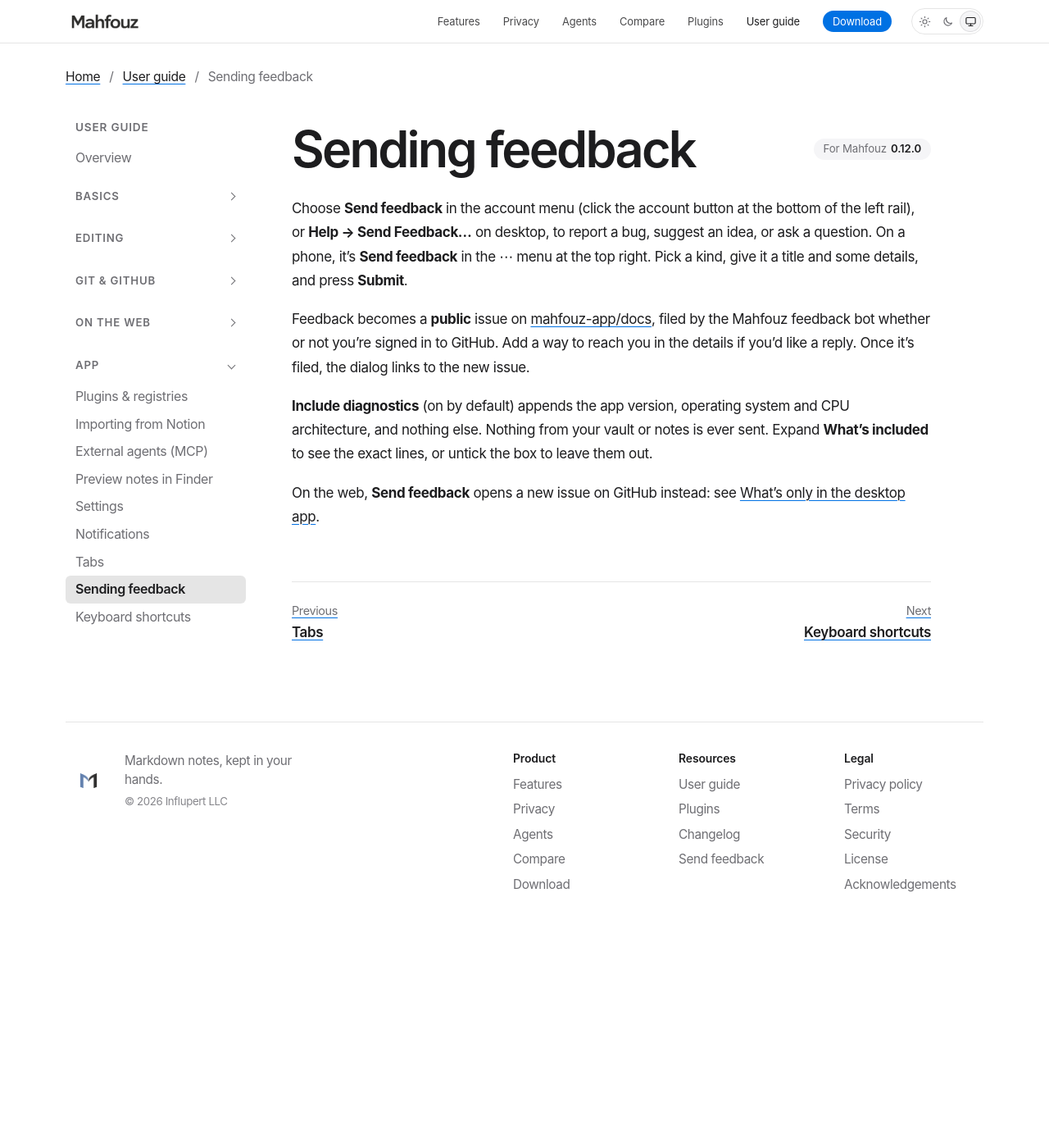
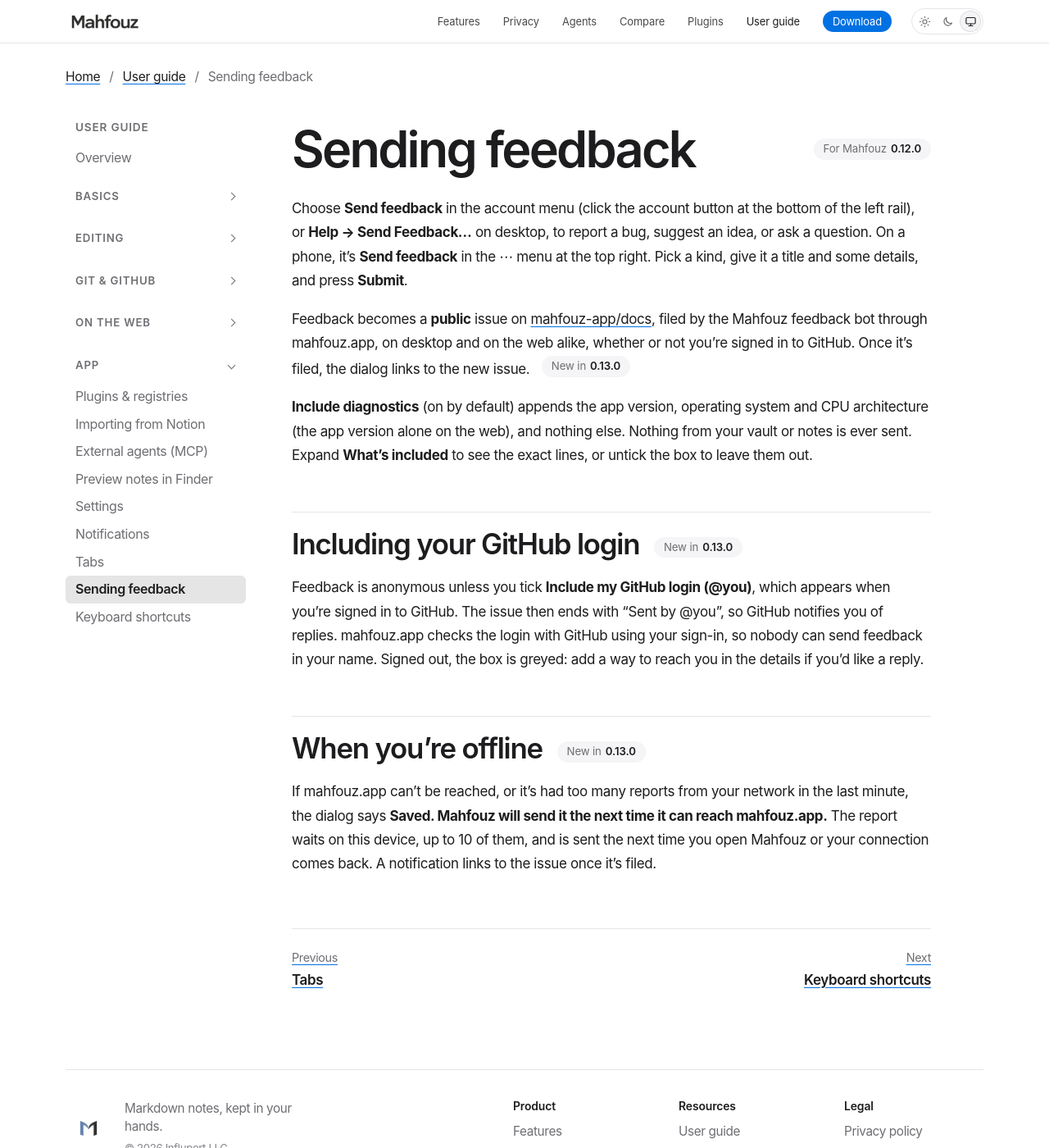
Before and after one commit to mahfouz-app/docs, a Jekyll site: the page built from guide/feedback.md, in a window 1280 px wide and 1400 px high. Shown: the whole window at 82% size. Built offline with Jekyll 4.4.1, drawn with Linux system fonts in a browser that asks for light colours.

Commit message:
docs(feedback): filed through mahfouz.app, opt-in login, offline outbox
Send feedback now goes through the app Worker on desktop and the web: the
web gets the dialog, an opt-in verified GitHub login, and reports that wait
on the device while offline. Security and privacy say so.

Refs mahfouz-app/app#622

Co-Authored-By: Claude Opus 5.5 <noreply@anthropic.com>

```diff
--- a/guide/feedback.md
+++ b/guide/feedback.md
@@ -13,14 +13,28 @@ and some details, and press **Submit**.
 
 Feedback becomes a **public** issue on
 [mahfouz-app/docs](https://github.com/mahfouz-app/docs/issues), filed by the
-Mahfouz feedback bot whether or not you're signed in to GitHub. Add a way to
-reach you in the details if you'd like a reply. Once it's filed, the dialog
-links to the new issue.
+Mahfouz feedback bot through mahfouz.app, on desktop and on the web alike,
+whether or not you're signed in to GitHub. Once it's filed, the dialog
+links to the new issue. {% include since.html v="0.13.0" %}
 
 **Include diagnostics** (on by default) appends the app version, operating
-system and CPU architecture, and nothing else. Nothing from your vault or
-notes is ever sent. Expand **What's included** to see the exact lines, or
-untick the box to leave them out.
+system and CPU architecture (the app version alone on the web), and nothing
+else. Nothing from your vault or notes is ever sent. Expand **What's
+included** to see the exact lines, or untick the box to leave them out.
 
-On the web, **Send feedback** opens a new issue on GitHub instead: see
-[What's only in the desktop app](/guide/web/#whats-only-in-the-desktop-app).
+## Including your GitHub login {% include since.html v="0.13.0" %} {#including-your-github-login}
+
+Feedback is anonymous unless you tick **Include my GitHub login (@you)**,
+which appears when you're signed in to GitHub. The issue then ends with
+"Sent by @you", so GitHub notifies you of replies. mahfouz.app checks the
+login with GitHub using your sign-in, so nobody can send feedback in your
+name. Signed out, the box is greyed: add a way to reach you in the details
+if you'd like a reply.
+
+## When you're offline {% include since.html v="0.13.0" %} {#when-youre-offline}
+
+If mahfouz.app can't be reached, or it's had too many reports from your
+network in the last minute, the dialog says **Saved. Mahfouz will send it
+the next time it can reach mahfouz.app.** The report waits on this device,
+up to 10 of them, and is sent the next time you open Mahfouz or your
+connection comes back. A notification links to the issue once it's filed.
```
Also changed, not shown: guide/web.md (+1 -2 lines), privacy.md (+1 -1 lines), security.md (+4 -0 lines).
